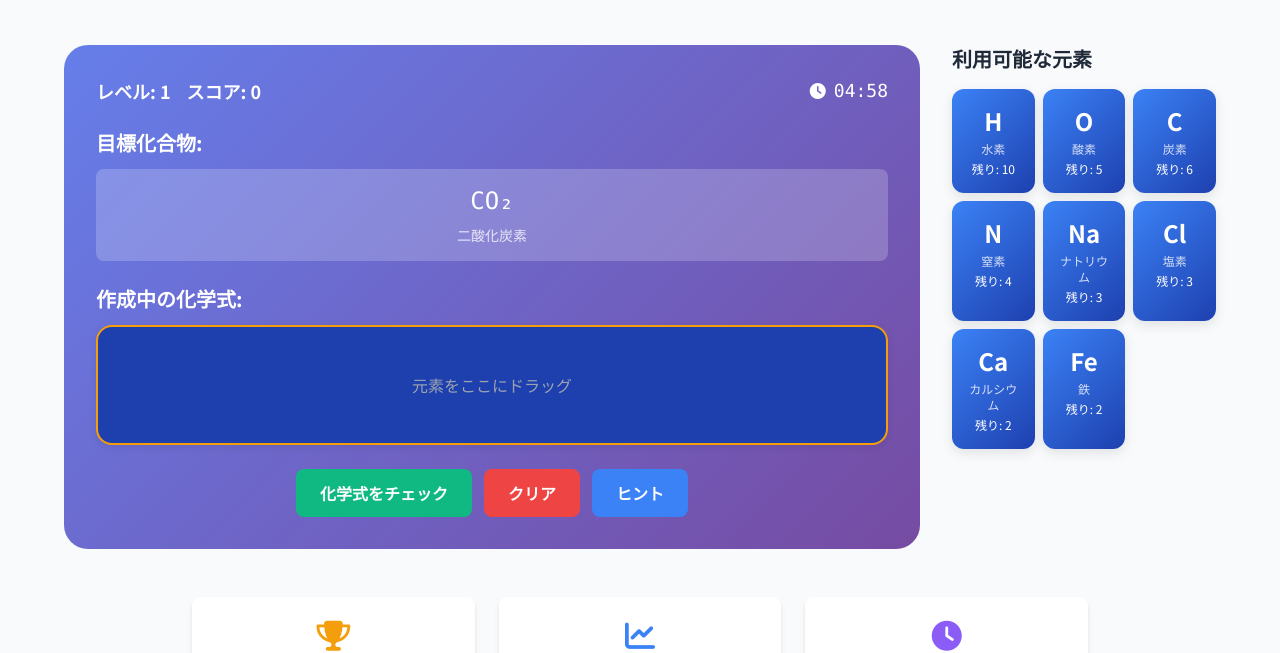
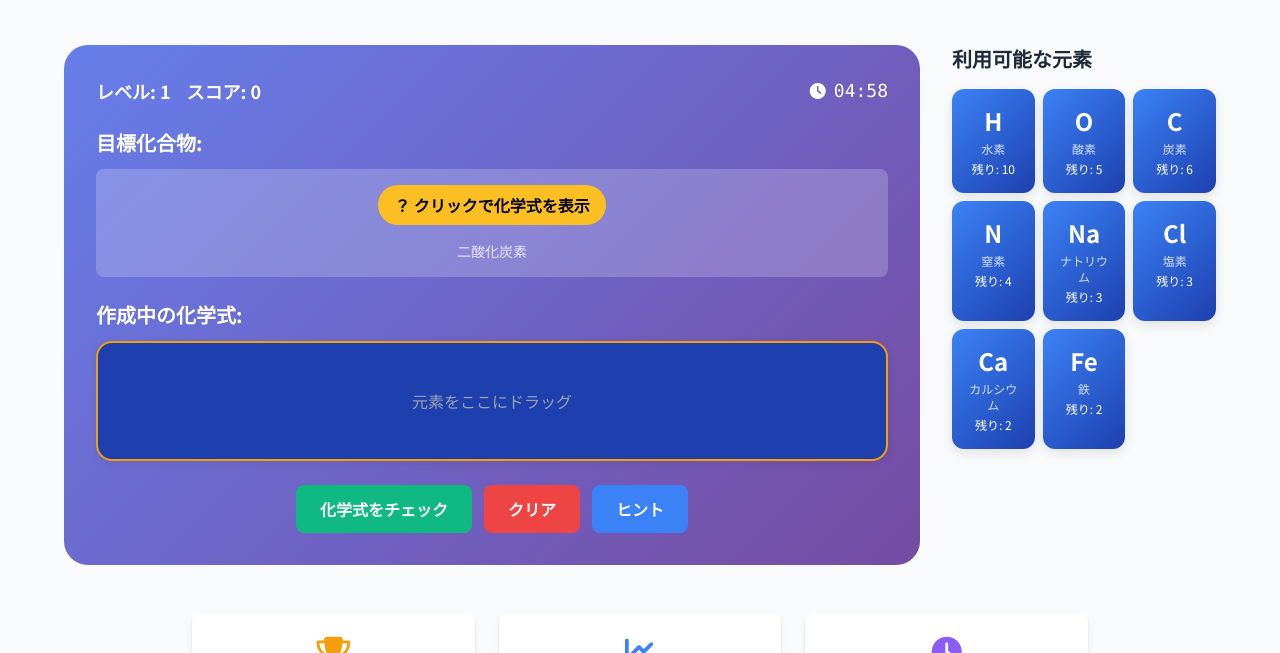
Before and after one commit to appadaycreator/chemical-quest, a plain HTML site: page index.html in a window 1280 px wide. Both pictures are taken after a click on the button "ゲームスタート". Shown: the part 567-1220 px from the top of the page. Drawn offline with nearby package versions, Linux system fonts and the light colour scheme.

Commit message:
目標化合物の化学式を初期非表示にし、名称は常時表示する機能を追加しました。ユーザーがクリックすることで化学式が表示されるようにしました。また、関連する仕様をREADME.mdとSPEC.mdに反映しました。

```diff
--- a/index.html
+++ b/index.html
@@ -290,8 +290,8 @@
                                 <div class="mb-6">
                                     <h4 class="text-xl font-semibold mb-3" data-i18n="game.target">目標化合物:</h4>
                                     <div id="targetMolecule" class="bg-white bg-opacity-20 rounded-lg p-4 text-center">
-                                        <span class="text-2xl font-mono">H₂O</span>
-                                        <p class="text-sm mt-2 opacity-80">水</p>
+                                        <span id="targetFormulaArea"></span>
+                                        <p class="text-sm mt-2 opacity-80" id="targetMoleculeName"></p>
                                     </div>
                                 </div>
 
@@ -536,7 +536,7 @@
             isGameActive: false,
             selectedElements: [],
             currentFormula: '',
-            targetMolecule: { formula: 'H₂O', name: '水' },
+            targetMolecule: { formula: 'H₂O', name: '水', nameEn: 'Water' },
             elements: [
                 { symbol: 'H', name: 'Hydrogen', nameJa: '水素', mass: 1, available: 10 },
                 { symbol: 'O', name: 'Oxygen', nameJa: '酸素', mass: 16, available: 5 },
@@ -906,6 +906,7 @@
         }
 
         // ランダムターゲット設定
+        let showFormula = false;
         function setRandomTarget() {
             const targets = [
                 { formula: 'H₂O', name: '水', nameEn: 'Water' },
@@ -914,18 +915,24 @@
                 { formula: 'NH₃', name: 'アンモニア', nameEn: 'Ammonia' },
                 { formula: 'CaCl₂', name: '塩化カルシウム', nameEn: 'Calcium Chloride' }
             ];
-
             gameState.targetMolecule = targets[Math.floor(Math.random() * targets.length)];
-
-            const targetDiv = document.getElementById('targetMolecule');
-            targetDiv.innerHTML = `
-                <span class="text-2xl font-mono">${gameState.targetMolecule.formula}</span>
-                <p class="text-sm mt-2 opacity-80">
-                    ${gameState.settings.language === 'ja' ? gameState.targetMolecule.name : gameState.targetMolecule.nameEn}
-                </p>
-            `;
-
+            showFormula = false;
+            renderTargetMolecule();
             console.log(`🎯 新しいターゲット: ${gameState.targetMolecule.formula}`);
+        }
+        function renderTargetMolecule() {
+            const formulaArea = document.getElementById('targetFormulaArea');
+            const nameArea = document.getElementById('targetMoleculeName');
+            nameArea.textContent = gameState.settings.language === 'ja' ? gameState.targetMolecule.name : gameState.targetMolecule.nameEn;
+            if (!showFormula) {
+                formulaArea.innerHTML = `<button id="revealFormulaBtn" class="bg-yellow-400 hover:bg-yellow-500 text-black font-bold py-2 px-4 rounded-full mb-2">？ クリックで化学式を表示</button>`;
+                document.getElementById('revealFormulaBtn').onclick = () => {
+                    showFormula = true;
+                    renderTargetMolecule();
+                };
+            } else {
+                formulaArea.innerHTML = `<span class="text-2xl font-mono">${gameState.targetMolecule.formula}</span>`;
+            }
         }
 
         // 次のレベル
```
Also changed, not shown: function.html (+1 -0 lines), 2 other files.
